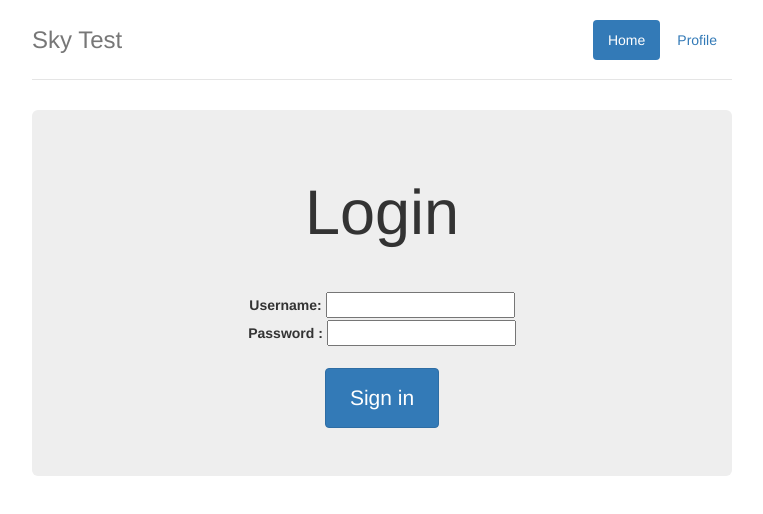
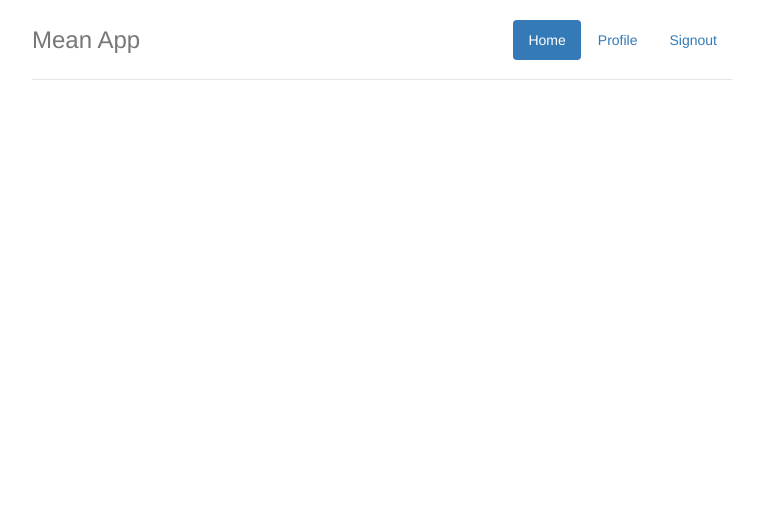
Before and after one commit to RonanW/MeanApp, a website: page client/app/index.html in a window 1280 px wide. Shown: the whole page, without its empty margins (258-1021 px from the left). Drawn offline with nearby package versions, Linux system fonts and the light colour scheme; some packages are replaced by stand-ins of ours.

```diff
--- a/client/app/index.html
+++ b/client/app/index.html
@@ -19,7 +19,7 @@
           <li><a ng-href="#/profile">Profile</a></li>
           <li data-ng-show="authentication.user" ><a ng-href="#/" ng-click="signout()">Signout</a></li>
         </ul>
-        <h3 class="text-muted">Sky Test</h3>
+        <h3 class="text-muted">Mean App</h3>
       </div>
 
       <div ng-view=""></div>
--- a/client/app/scripts/app.js
+++ b/client/app/scripts/app.js
@@ -4,15 +4,15 @@
     $routeProvider
       .when('/', {
         templateUrl: 'views/signin.html',
-        controller:  'MainController',
+        controller:  'MainController'
       })
       .when('/profile', {
         templateUrl: 'views/profile.html',
-        controller:  'MainController',
+        controller:  'MainController'
       })
       .when('/admin', {
         templateUrl: 'views/admin-profile.html',
-        controller:  'AttemptsController',
+        controller:  'AttemptsController'
       })
       .otherwise({
         redirectTo: '/',
--- a/client/app/scripts/services/authentication.js
+++ b/client/app/scripts/services/authentication.js
@@ -3,12 +3,11 @@
 // Authentication service for user variables
 angular.module('MeanApp').factory('Authentication', [
     function() {
-        var _this = this;
 
-        _this._data = {
+        auth_user = {
             user: window.user
         };
 
-        return _this._data;
+        return auth_user;
     }
 ]);
```
Also changed, not shown: client/test/spec/controllers/main.js (+32 -3 lines), 1 other file.
